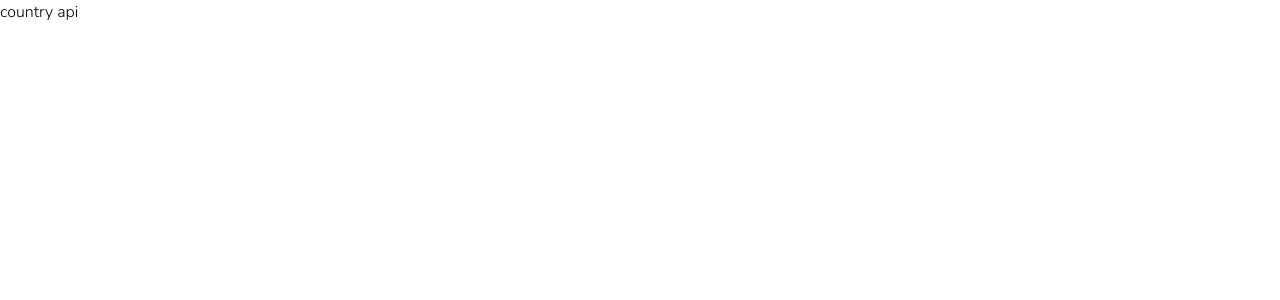
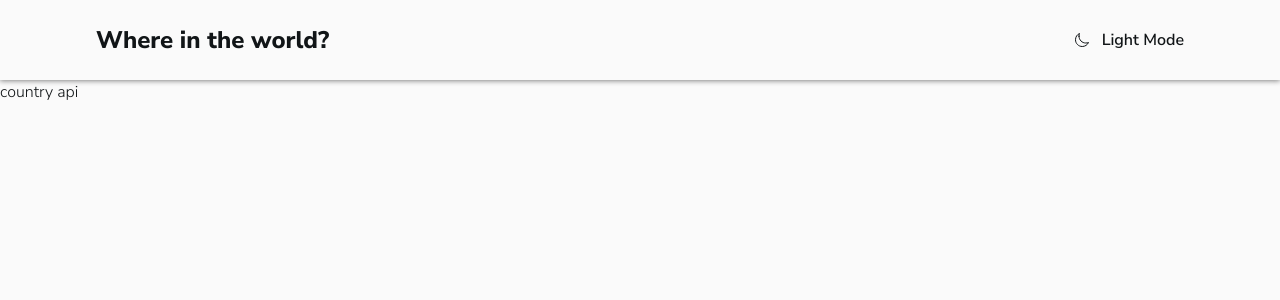
Before and after one commit to gracebir/countries-api, a Next.js app: page / in a window 1280 px wide. Shown: the top 300 px of the page. Built offline with nearby package versions, Linux system fonts and the light colour scheme.

Commit message:
adding header the layouts

```diff
--- a/src/app/layout.tsx
+++ b/src/app/layout.tsx
@@ -1,3 +1,4 @@
+import Header from '@/components/Header'
 import './globals.css'
 import type { Metadata } from 'next'
 import { Nunito_Sans } from 'next/font/google'
@@ -16,8 +17,9 @@ export default function RootLayout({
 }) {
   return (
     <html lang="en">
-      <body suppressHydrationWarning={true} className={nunito.className}>
+      <body suppressHydrationWarning={true} className={`${nunito.className} bg-bgLight dark:bg-bgDark text-textLight dark:text-textDark`}>
         {/* header */}
+        <Header/>
         <div className='container mx-auto'>
         {children}
         </div>
--- /dev/null
+++ b/src/components/Header.tsx
@@ -0,0 +1,41 @@
+'use client';
+import React, { useEffect, useState } from 'react'
+import { IoMoonOutline, IoMoon } from "react-icons/io5";
+
+
+const Header = () => {
+    const [theme, setTheme] = useState("light");
+    useEffect(() => {
+        if (theme === "dark") {
+            document.documentElement.classList.add('dark')
+        } else {
+            document.documentElement.classList.remove('dark')
+        }
+    }, [theme])
+
+    const handleMode = () => {
+        setTheme(theme === "dark" ? "light" : "dark");
+    };
+    return (
+        <header className="bg-bgLight shadow-3xl sticky top-0  dark:shadow-2xl dark:bg-bgDarlElt flex justify-between items-center px-4 md:px-24 py-6">
+            <h2 className="font-[700] text-[1rem] md:text-2xl text-textLight dark:text-textDark">
+                Where in the world?
+            </h2>
+            <div onClick={handleMode} className="cursor-pointer">
+                {theme === "dark" ? (
+                    <div className="flex gap-3 items-center text-textDark">
+                        <IoMoon />
+                        <span className="font-semibold">Dark Mode</span>
+                    </div>
+                ) : (
+                    <div className="flex gap-3 items-center text-textLight">
+                        <IoMoonOutline />
+                        <span className="font-semibold">Light Mode</span>
+                    </div>
+                )}
+            </div>
+        </header>
+    )
+}
+
+export default Header
```
